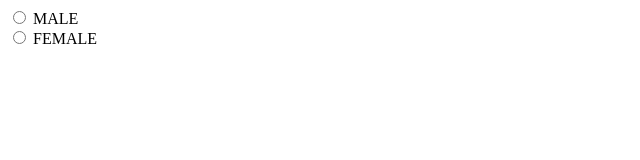
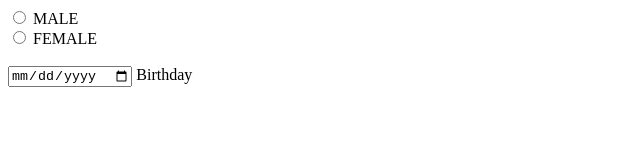
Before and after one commit to hillam1/week2-ip, a plain HTML site: page index.html in a window 1280 px wide. Shown: the whole page, without its empty margins (0-640 px from the left). Drawn offline with Linux system fonts and the light colour scheme.

```diff
--- a/index.html
+++ b/index.html
@@ -8,7 +8,12 @@
             <input type="radio" id="male" name="gender" value="MALE">
             <label for="male">MALE</label><br>
             <input type="radio" id="female" name="gender" value="female">
-            <label for="female">FEMALE</label>
+            <label for="female">FEMALE</label><br><br>
+            <input type="date" id="birthday" name="birthday">
+            <label for="birthday">Birthday</label>
+
+
+
         </form>
     </body>
 </html>
```
